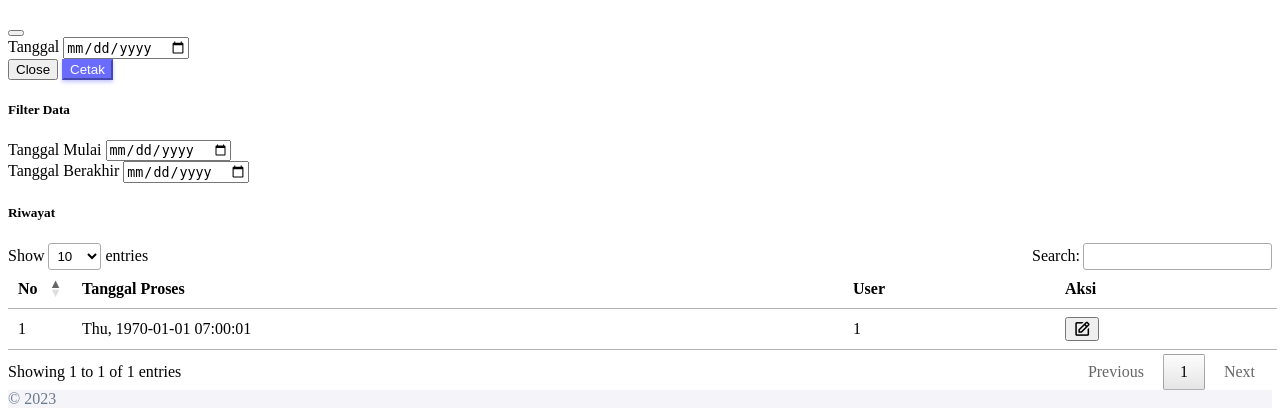
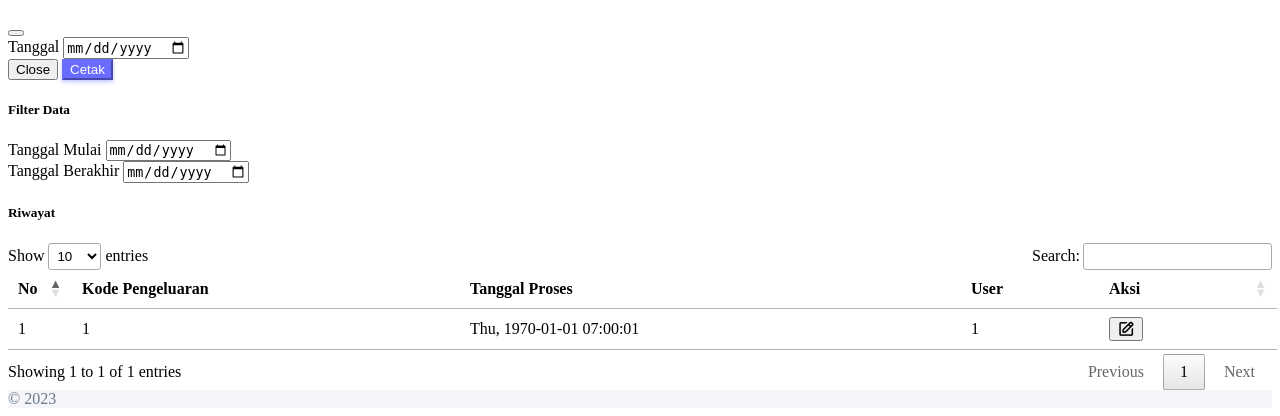
Before and after one commit to ryannolly/toko-emas-murni-a1, a CodeIgniter app: page /toko-emas-murni-a1/index.php/adm/riwayat_pengeluaran/index in a window 1280 px wide. Shown: the part 2028-2444 px from the top of the page. Run offline with CodeIgniter, Linux system fonts and the light colour scheme; a user stored in the database is signed in; tables that the repository leaves empty hold one stand-in row (values such as "Sample post").

Commit message:
Fix Riwayat Pengeluaran

```diff
--- a/application/controllers/adm/Riwayat_pengeluaran.php
+++ b/application/controllers/adm/Riwayat_pengeluaran.php
@@ -28,7 +28,7 @@ class Riwayat_pengeluaran extends CI_Controller {
     public function get_ajax(){
         //Set Dulu Variabel Yang Dipakek Buat Get_DataTables
         $this->model_admin->column_order = array(null, 'bar.nama_barang', 'rak.nama_rak', 'kadar.nama_kadar');
-        $this->model_admin->column_search = array('bar.nama_barang', 'rak.nama_rak', 'kadar.nama_kadar');
+        $this->model_admin->column_search = array('pengeluaran.KdPengeluaran', 'pengeluaran.TglProses', 'pengeluaran.usrid');
         $this->model_admin->order = array('bar.id' => 'desc');
 
         //Cek Dulu Ada Gak Filternya
@@ -53,6 +53,7 @@ class Riwayat_pengeluaran extends CI_Controller {
             $no++;
             $row = array();
             $row[] = $no;
+            $row[] = $item->KdPengeluaran;
             $row[] = date("D, Y-m-d H:i:s", $item->TglProses);
             $row[] = $item->usrid;
             $row[] = '<a href="'.base_url("adm/riwayat_pengeluaran/detail_pengeluaran/".$item->KdPengeluaran).'">
--- a/application/views/Admin/riwayat_pengeluaran.php
+++ b/application/views/Admin/riwayat_pengeluaran.php
@@ -72,6 +72,7 @@
                       <thead>
                         <tr>
                           <th>No</th>
+                          <th>Kode Pengeluaran</th>
                           <th>Tanggal Proses</th>
                           <th>User</th>
                           <th>Aksi</th>
```
